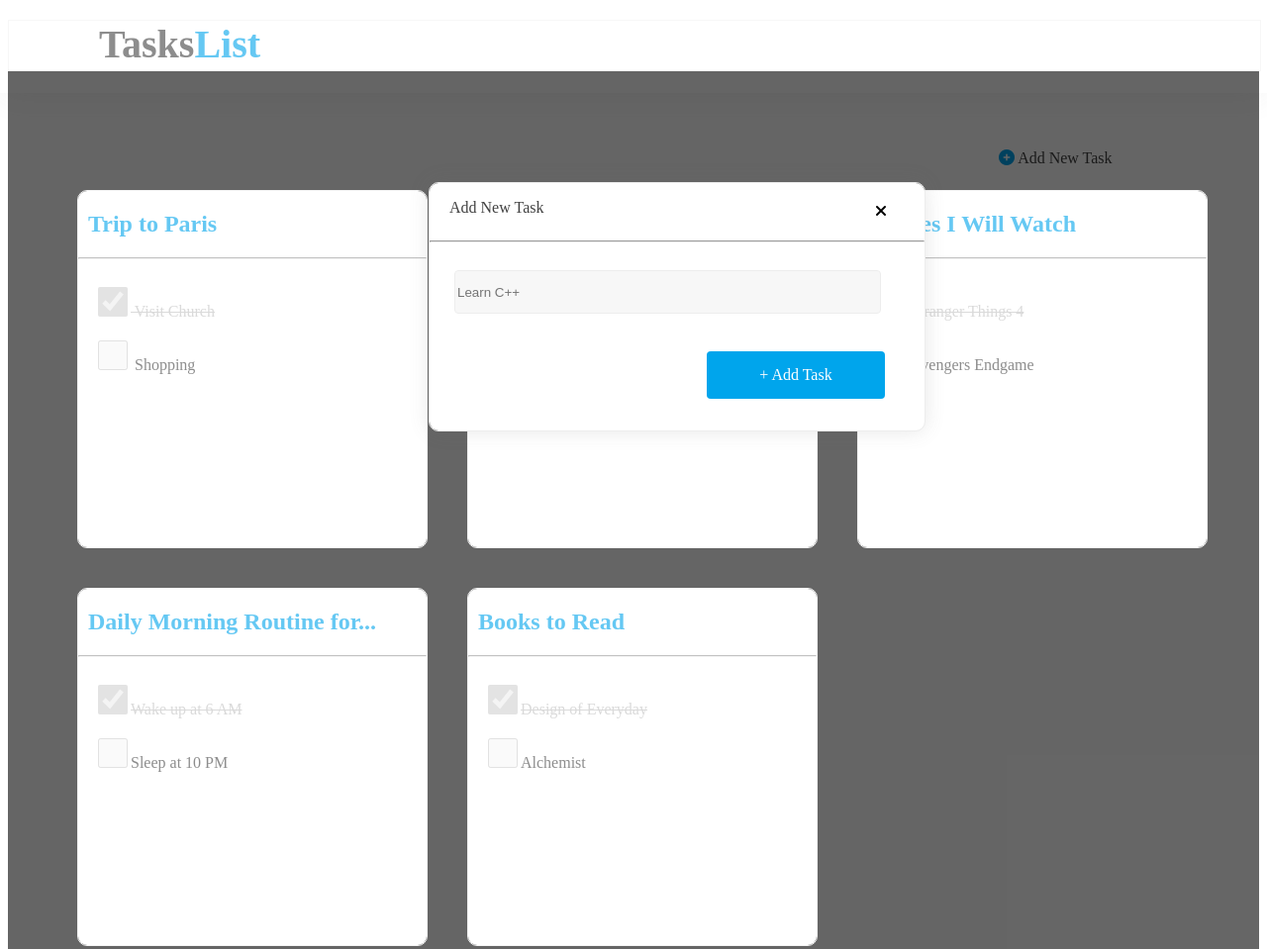
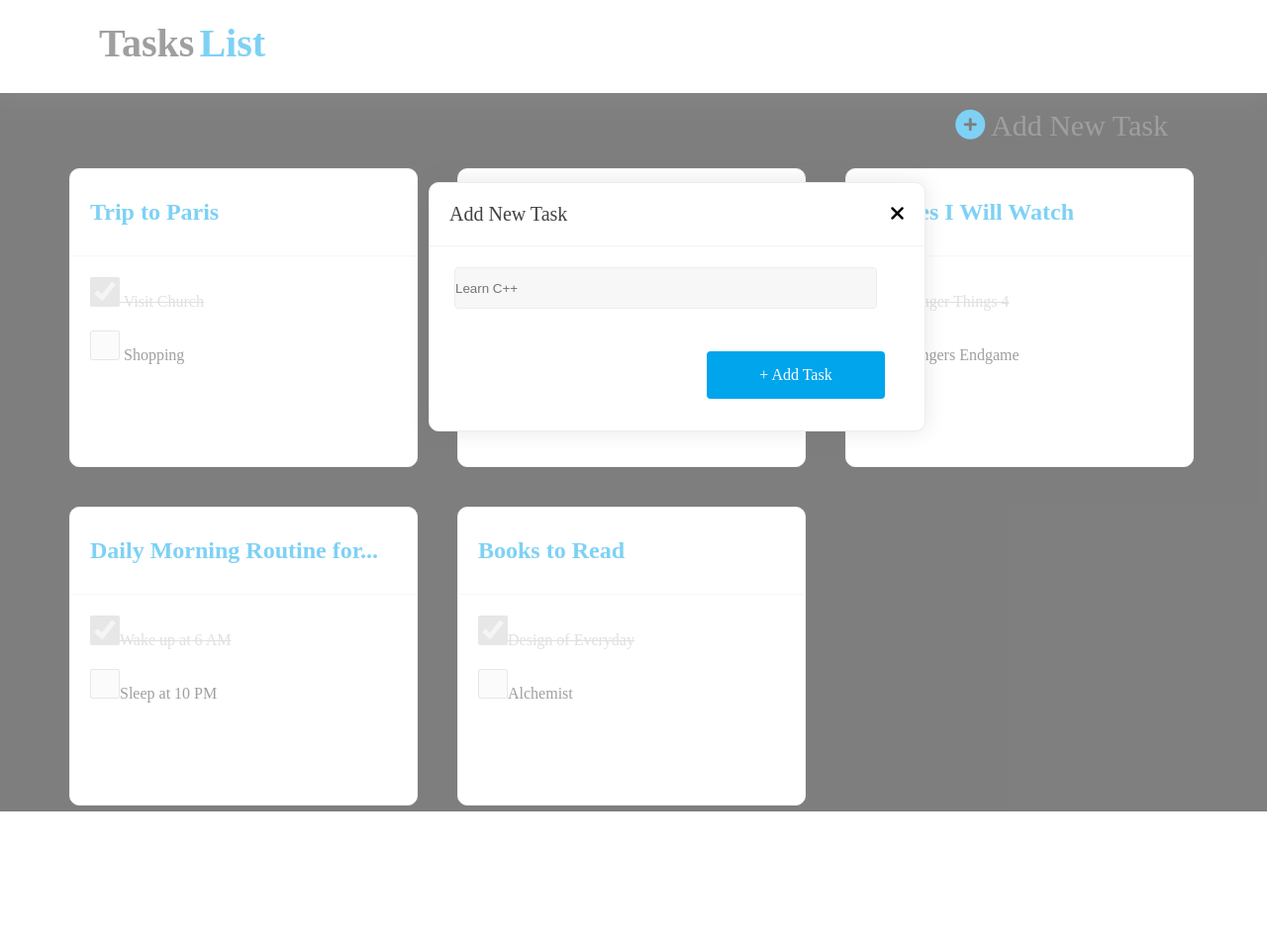
Before and after one commit to manojnagaraj01/TODO-WEB, a plain HTML site: page index2.html in a window 1280 px wide. Shown: the top 959 px of the page at 99% size. After the commit the page ends 834 px from the top, so only its background shows below. Drawn offline with Linux system fonts and the light colour scheme.

Commit message:
anchor change

```diff
--- a/index2.html
+++ b/index2.html
@@ -10,16 +10,15 @@
 </head>
 <body>
     <a href="./index3.html">
-    <header class="header">
-        <div class="head">
+        <section class="section">
+            <div class="header">
                 <h1><span id="task">Tasks</span><span id="list">List</span></h1>
             </div>
-    </header>
-        <div class="add">
+            <br>
+            <div class="taskbutton">
                 <i class="fa-solid fa-circle-plus colors"></i>
                 <span class="link">Add New Task</span>
             </div>
-    <section class="section">
             <div class="parent">
                 <div class="child1 child">
                     <h2>Trip to Paris</h2><hr>
--- a/style.css
+++ b/style.css
@@ -1,92 +1,73 @@
+*{
+    margin: 0;
+    padding: 0;
+    /* overflow: hidden; */
+}
 a{
     text-decoration: none;
     color: #424242;
     cursor: pointer;
 }
-
 .header{
-    background-color: #000000;
-    opacity: 0.6;
-}
-
-.section{
-    background-color: #000000;
-    opacity: 0.6;
-    height: 1000px;
-}
-.head{
-    position: absolute;
-    align-items: center;
-    top: 0px;
-    left: 0px;
+    box-sizing: border-box;
     width: 100%;
     height: 94px;
     background-color: #FFFFFF;
     box-shadow: 0px 3px 30px #7B7B7B29;
+    padding-top: 20px;
+    padding-left: 100px;
 }
 #task{
-    padding-left: 100px;
     color: #424242;
     font-size: 40px;
 }
 #list{
+    padding-left: 5px;
     color: #00A5EC;
     font-size: 40px;
 }
-.add{
-    margin-top: 20px;
-    width: 100%;
-    height: auto;
+.taskbutton{
+    font-size: 30px;
+    position: absolute;
+    right: 100px;
+    top: 110px;
     cursor: pointer;
-    background: #FFFFFF;
-    border: 1px solid #EDEDED;
+    /* background: #FFFFFF; */
 }
 .link{
-    position: relative;
-    top: 130px;
-    left: 1000px;
-    height: 50px;
     text-decoration: none;
     color: #424242;
 }
 .colors{
-    position: relative;
-    top: 130px;
-    left: 1000px;
-    height: 50px;
     color: #00A5EC;
 }
-
 .parent{
-    position: relative;
+    position: absolute;
     display: flex;
     flex-wrap: wrap;
     justify-content: flex-start;
-    top:100px;
-    /* background: #FFFFFF; */
+    top: 150px;
     margin-left: 50px;
 }
 .child{
     margin: 20px;
-    width: 352px;
-    height: 360px;
-    background: #FFFFFF 0% 0% no-repeat padding-box;
+    width: 350px;
+    height: 300px;
+    background: #FFFFFF ;
     border: 1px solid #EDEDED;
     border-radius: 10px;
     text-decoration: none;
 }
+.child:hover{
+    box-shadow: 2px 2px 10px grey;
+}
 h2{
     color: #00A5EC;
-    padding-left: 10px;
+    padding: 30px 20px;
 }
 .boxes{
     text-decoration: line-through;
     color: #C2C2C2;
-    width: 153px;
-    height: 21px;
-    text-align: left;
-    /* font: normal normal normal 18px/21px Inter; */
-    letter-spacing: 0px;
 }
 input{
     width: 30px;
@@ -97,36 +78,40 @@ input{
     margin-top: 20px;
     margin-left: 20px;
 }
-/* index2 */
+hr{
+    opacity: 0.1;
+}
+
+
+/* index-2 */
 .container{
     position: absolute;
     top: 184px;
     left: 433px;
     width: 500px;
     height: 250px;
-    background: #FFFFFF 0% 0% no-repeat padding-box;
+    background: #FFFFFF ;
     box-shadow: 0px 0px 20px #67676729;
     border: 1px solid #EDEDED;
     border-radius: 10px;
     cursor: pointer;
     opacity: 1;
 }
-
 .item_head{
-    padding-left: 20px;
-    display: inline-block;
+    font-size: 20px;
+    padding: 20px;
+    display: flex;
     justify-content:space-between ;
 }
 
 .xmark{
-    width: 18px;
-    height: 18px;
     color: black;
-    position: absolute;
+    /* position: absolute;
     top: 20px;
     left: 450px;
-    height: 75px;
+    height: 75px; */
 }
+
 .button_item{
     width: 180px;
     height: 48px;
@@ -149,6 +134,12 @@ input{
     height: 40px;
     justify-content: center;
 }
+.section{
+    background-color: #000000;
+    opacity: 0.5;
+    height: 820px;
+}
+
 /* index3 */
 .container1{
     position: absolute;
@@ -163,7 +154,8 @@ input{
     cursor: pointer;
 }
 .item_head1{
-    padding-left: 20px;
+    display: flex;
+    justify-content: center;
     background-color: #FFFFFF;
 }
 .back{
@@ -207,19 +199,18 @@ input{
 }
 .item_head2{
     opacity: 1;
-    padding-left: 20px;
-    display: inline-block;
+    padding: 20px;
+    font-size: 20px;
+    display: flex;
     justify-content:space-between ;
 }
 
 .xmark{
-    width: 18px;
-    height: 18px;
     color: black;
-    position: absolute;
-    top: 20px;
-    left: 450px;
-    height: 75px;
+}
+.adding{
+    display: flex;
+    /* justify-content: flex-end; */
 }
 .button_item2{
     width: 180px;
```
Also changed, not shown: index.html (+5 -6 lines), index3.html (+12 -10 lines), index4.html (+4 -2 lines). Lines whose indentation alone changed are shown as unchanged.
